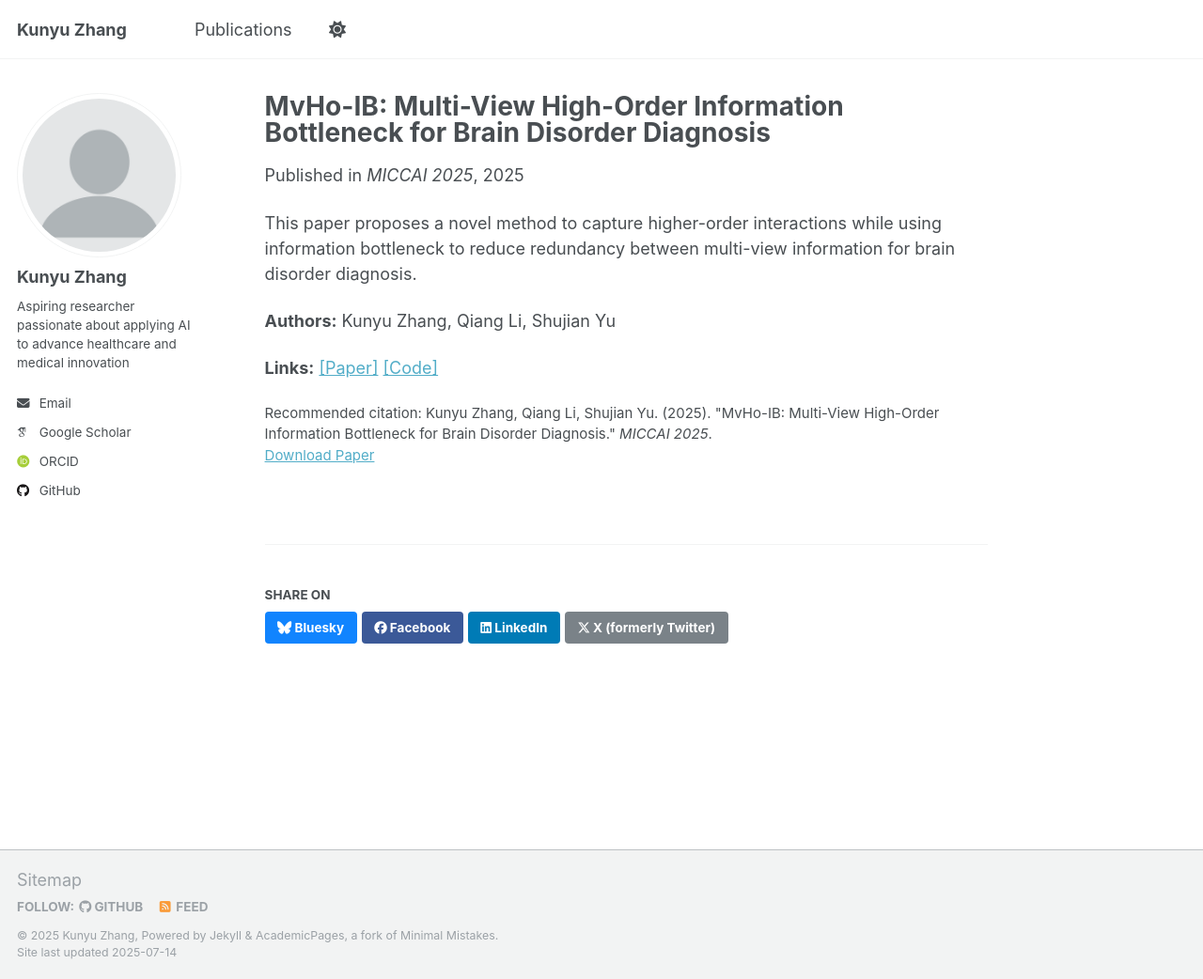
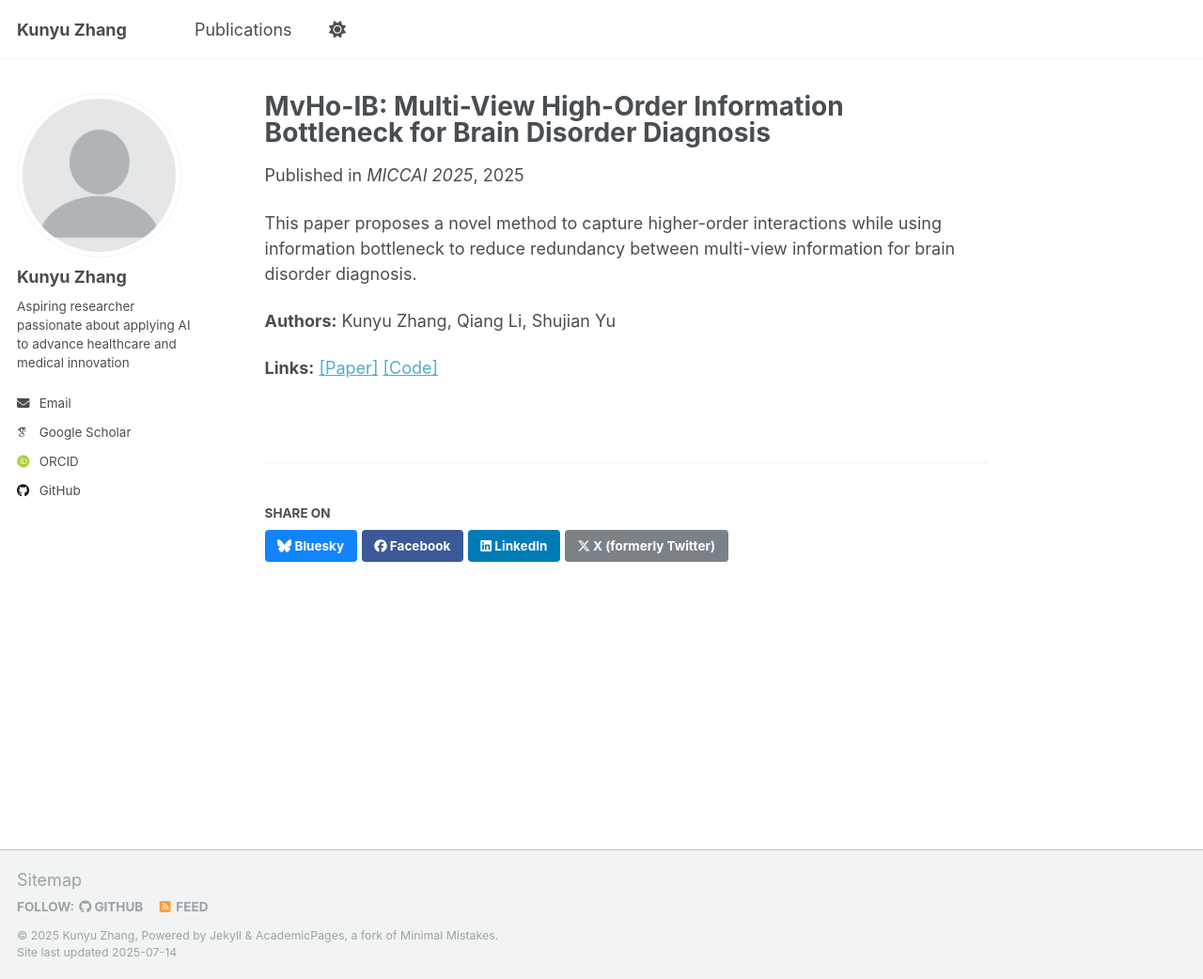
Before and after one commit to zky04/zky04.github.io, a Jekyll site: the page built from _publications/2025-06-01-mvho-ib.md, in a window 1280 px wide and 1042 px high. Shown: the whole window at 94% size. Built offline with Jekyll 4.4.1, drawn with Linux system fonts in a browser that asks for light colours; some web fonts are replaced.

```diff
--- a/_publications/2025-06-01-mvho-ib.md
+++ b/_publications/2025-06-01-mvho-ib.md
@@ -7,7 +7,7 @@
 date: 2025-06-01
 venue: 'MICCAI 2025'
 paperurl: 'http://arxiv.org/abs/2507.02847'
-citation: 'Kunyu Zhang, Qiang Li, Shujian Yu. (2025). &quot;MvHo-IB: Multi-View High-Order Information Bottleneck for Brain Disorder Diagnosis.&quot; <i>MICCAI 2025</i>.'
+codeurl: 'https://github.com/zky04/MvHo-IB'
 ---
 
 This paper proposes a novel method to capture higher-order interactions while using information bottleneck to reduce redundancy between multi-view information for brain disorder diagnosis.
```
